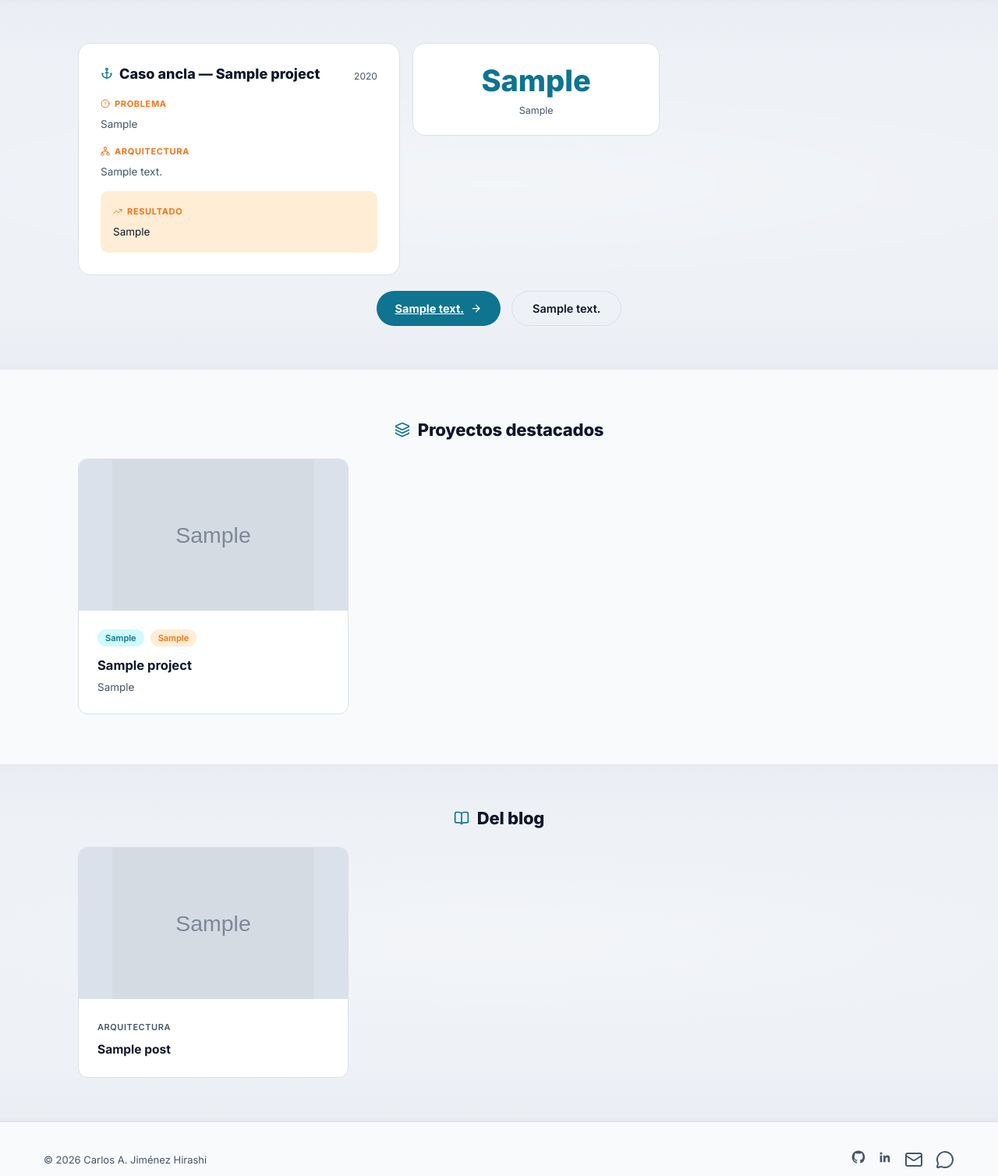
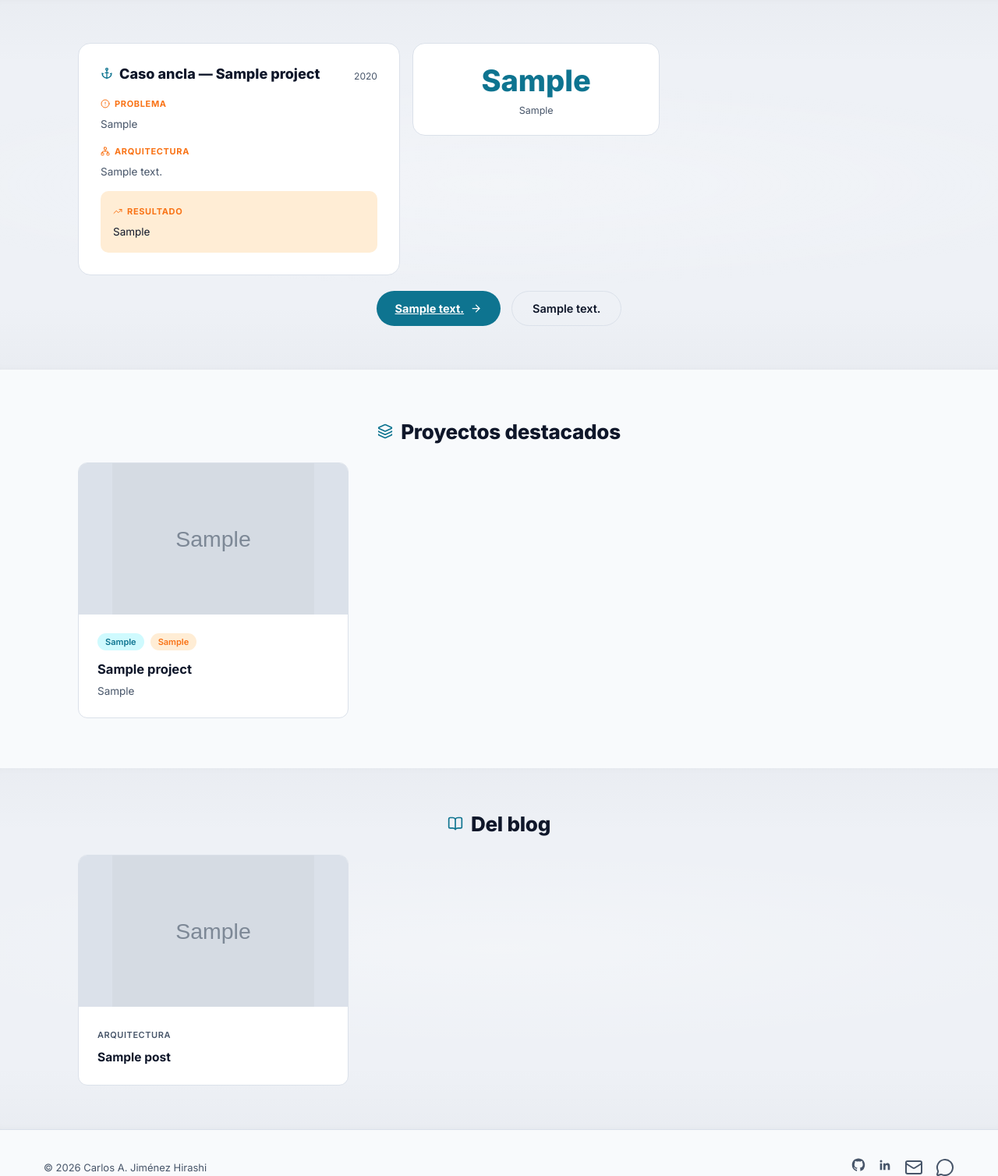
Before and after one commit to cjhirashi/portafolio, a Django app: page / in a window 1280 px wide. Shown: the part 833-2341 px from the top of the page at 78% size. Run offline with Django 5.2, Linux system fonts and the light colour scheme; tables that the repository leaves empty hold one stand-in row (values such as "Sample post"); grey boxes marked "Sample" are stand-in pictures.

Commit message:
Center and enlarge home section titles (22px -> 26px)
Co-Authored-By: Claude Sonnet 4.6 <noreply@anthropic.com>

```diff
--- a/core/static/core/css/home.css
+++ b/core/static/core/css/home.css
@@ -177,12 +177,13 @@
 }
 
 .home-section-title {
-  font-size: 22px;
+  font-size: 26px;
   font-weight: 800;
   margin: 0 0 24px;
   letter-spacing: -0.01em;
   text-align: center;
   display: flex;
+  width: 100%;
   align-items: center;
   justify-content: center;
   gap: 10px;
```
